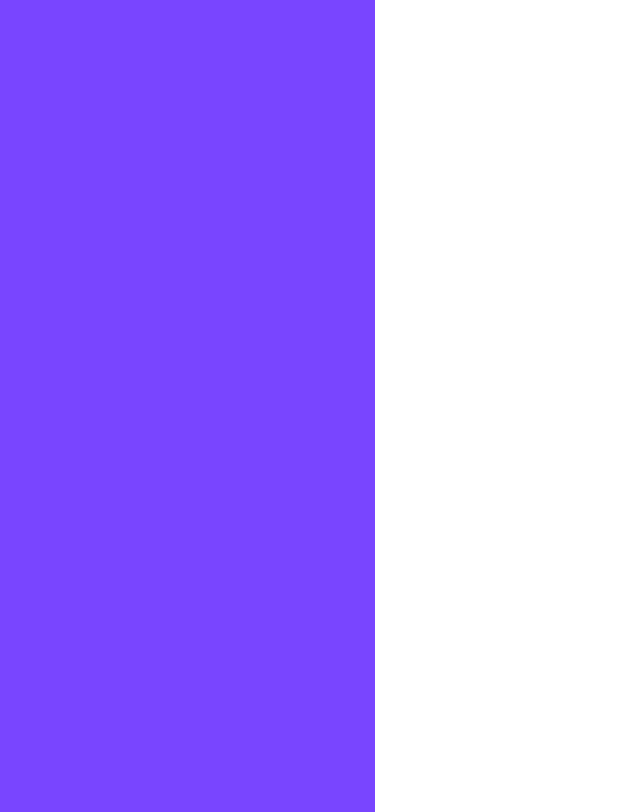
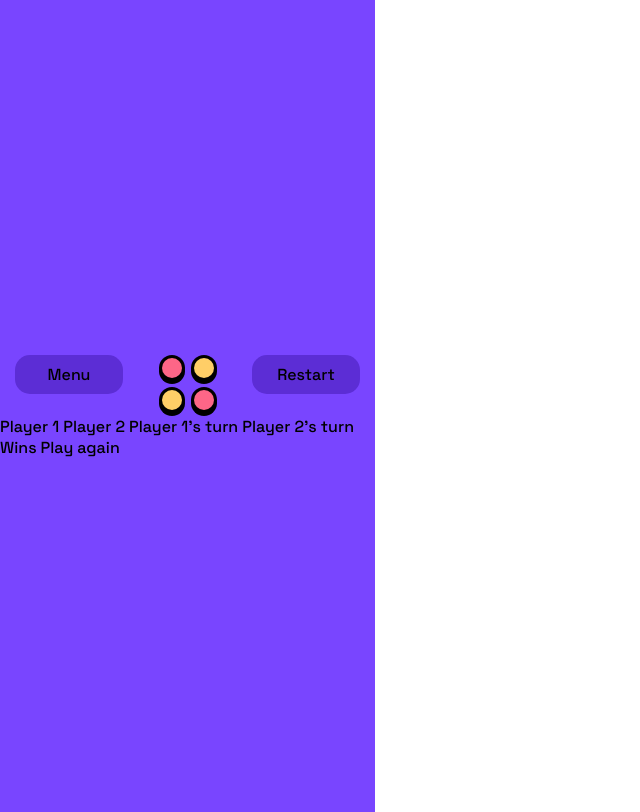
Before and after one commit to JRitzenhoff/connect-four-game, a plain HTML site: page index.html in a window 1280 px wide. Shown: the whole page, without its empty margins (0-640 px from the left). Drawn offline with Linux system fonts and the light colour scheme.

Commit message:
game top  menu created

```diff
--- a/index.html
+++ b/index.html
@@ -65,8 +65,12 @@
 
   <!-- Game board start -->
 <div class="game-board">
-  Menu
-  Restart
+  <div class="menu-top">
+    <div class="menu-item">Menu</div>
+    <img src="assets/images/logo.svg">
+    <div class="menu-item">Restart</div>
+  </div>
+
 
   Player 1
   Player 2
--- a/style.css
+++ b/style.css
@@ -51,6 +51,22 @@ body {
     display: none;
 }
 
+.menu-top {
+    display: flex;
+    justify-content: space-between;
+    margin: 0 15px;
+}
+.menu-item {
+    height: 39px;
+    width: 108px;
+    background-color: var(--darkPurple);
+    border-radius: 15px;
+    display: flex;
+    justify-content: center;
+    align-items: center;
+
+}
+
 .manu-container{
     width: 335px;
    height: 305px;
@@ -88,7 +104,7 @@ body {
 
 
 .game-board {
-    display: none;
+
 }
 
 .game-menu {
```
